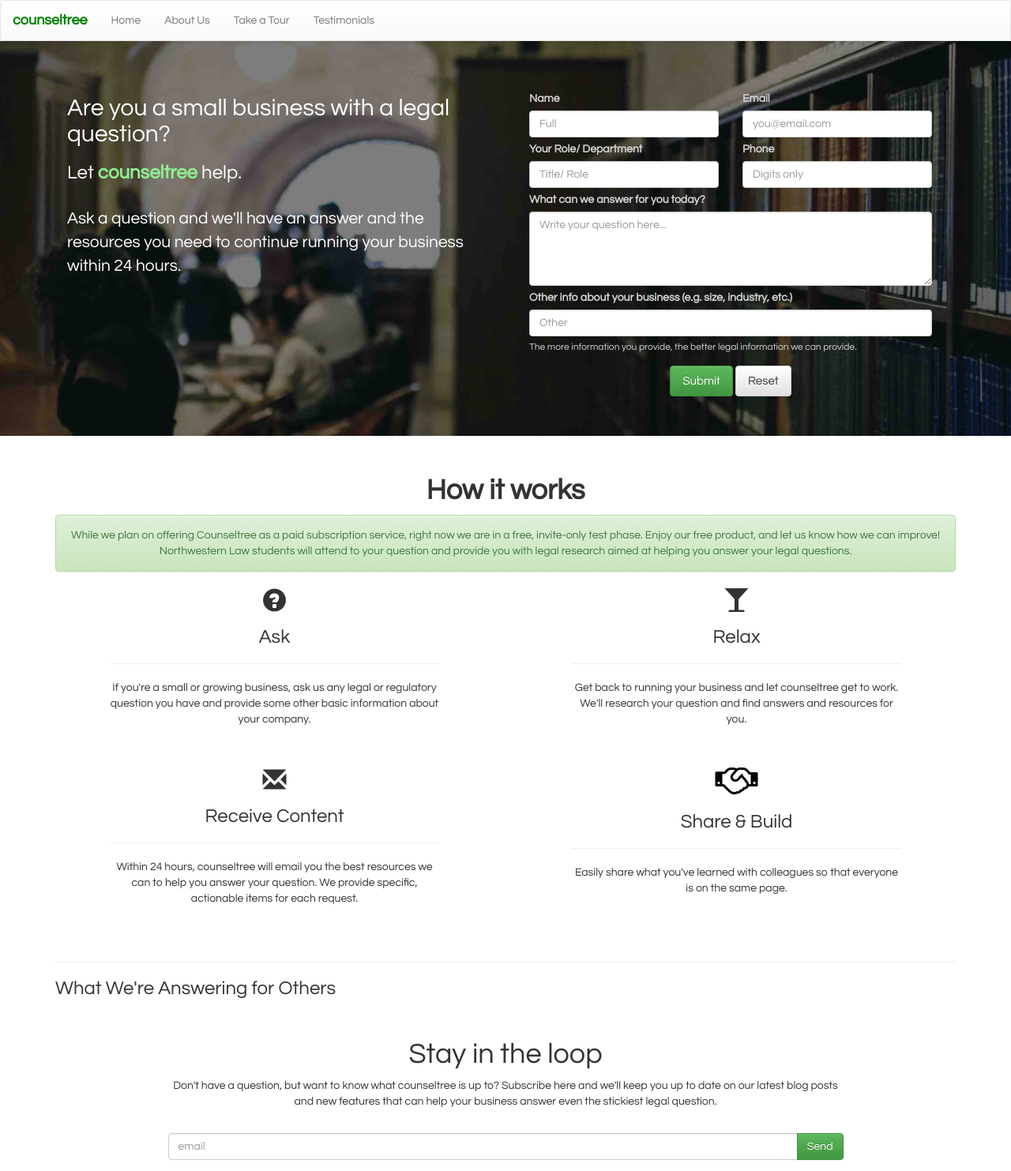
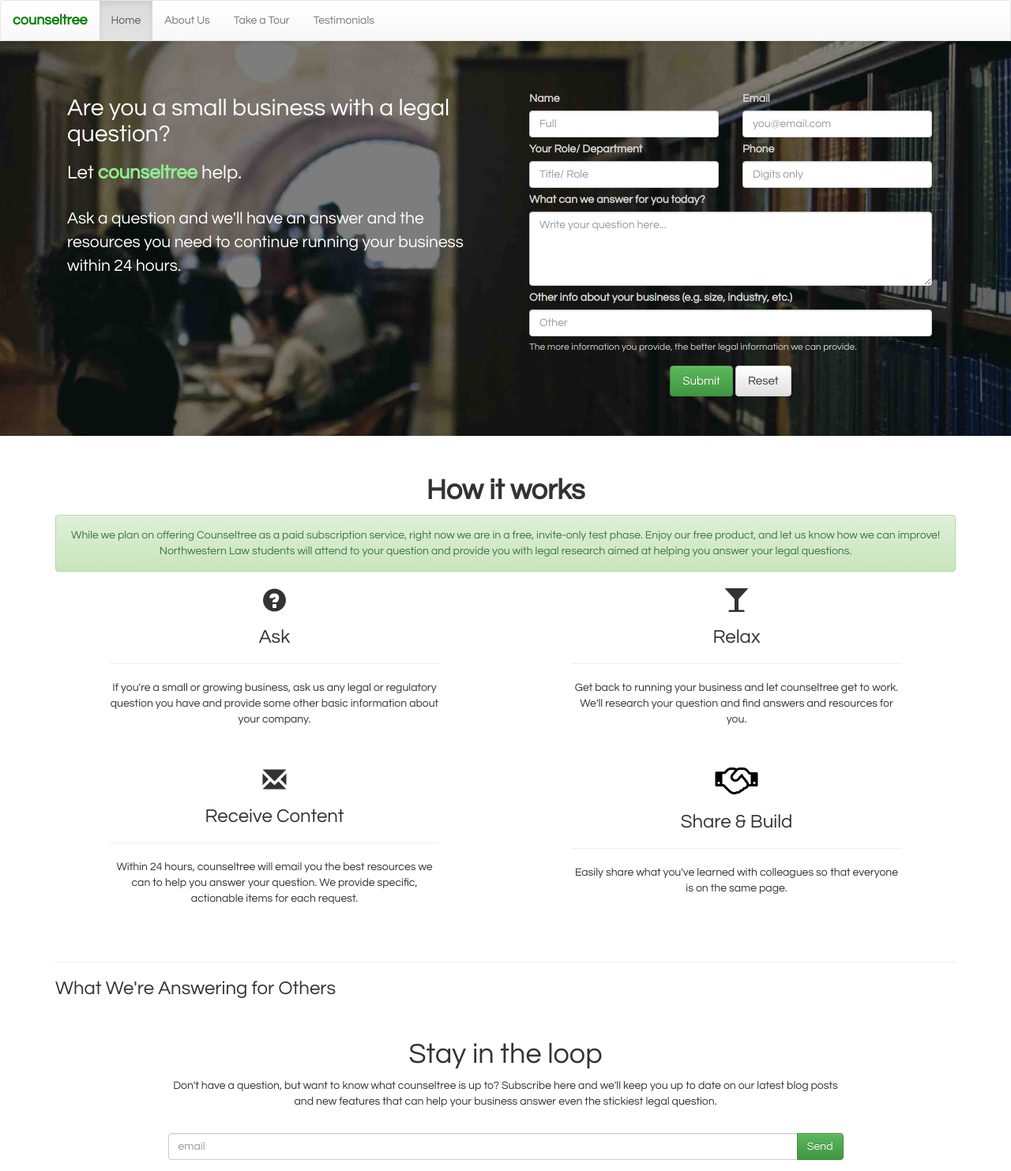
Before and after one commit to counseltree/counseltree.github.io, a Jekyll site: the page built from index.html, in a window 1280 px wide. Shown: the whole page at 79% size. Built offline with Jekyll 4.4.1, drawn with Linux system fonts in a browser that asks for light colours; nearby versions of some CDN libraries.

Commit message:
local init

```diff
--- a/_layouts/default.html
+++ b/_layouts/default.html
@@ -44,7 +44,7 @@
 		  <ul class="nav navbar-nav" id="navlist">
 
               {% if page.active == "home" %}
-              <li><a href="http://counseltree.github.io">Home</a></li>
+              <li class="active"><a href="http://counseltree.github.io">Home</a></li>
               {% else %}
               <li><a href="http://counseltree.github.io">Home</a></li>
               {% endif %}
@@ -56,7 +56,7 @@
 
               <li><a href="tour.html">Take a Tour</a></li>
 			  {% if page.active == "testimonial" %}
-              <li><a href="testimonial.html">Testimonials</a></li>
+              <li class="active"><a href="testimonial.html">Testimonials</a></li>
               {% else %}
               <li><a href="testimonial.html">Testimonials</a></li>
               {% endif %}
```
